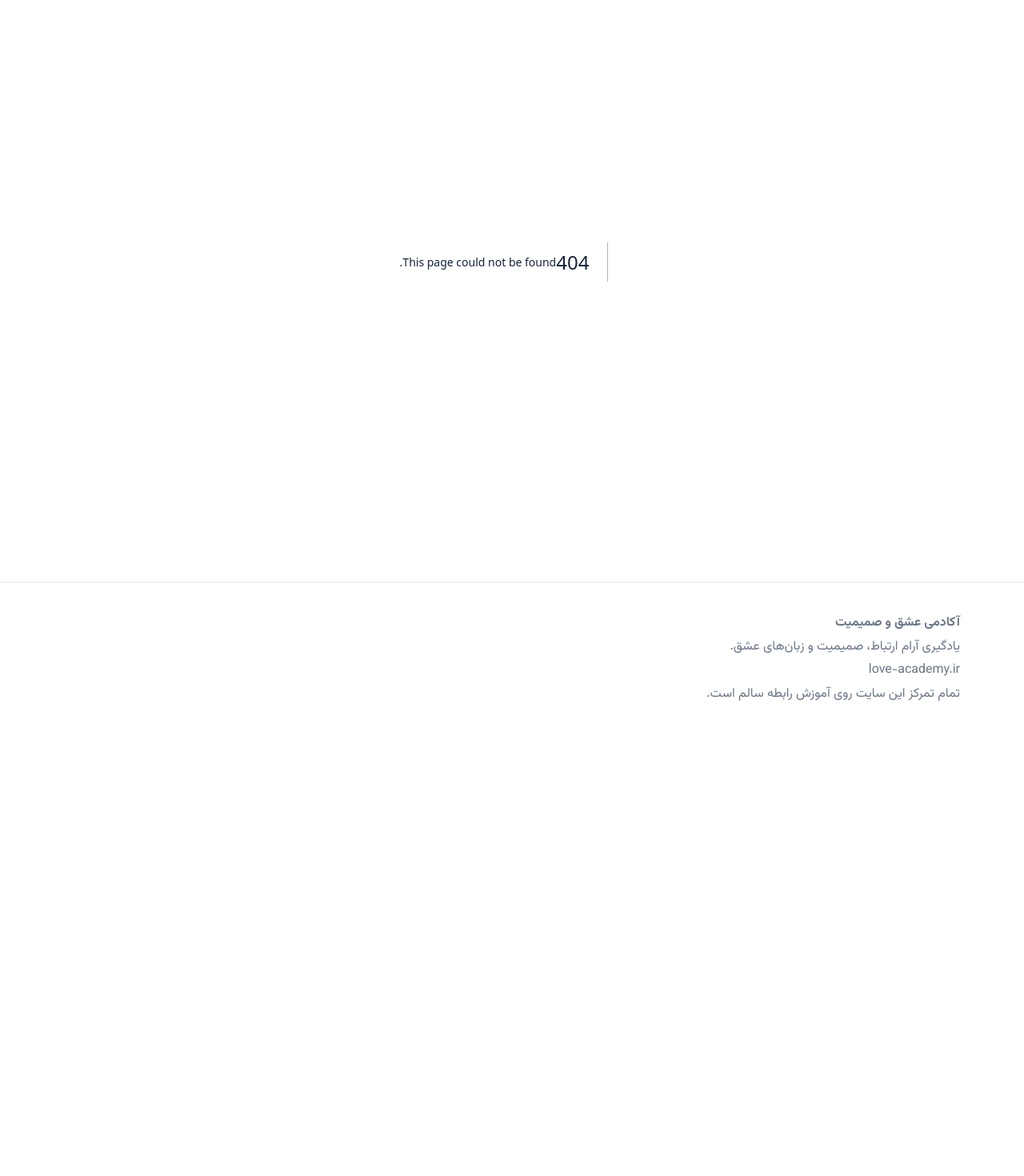
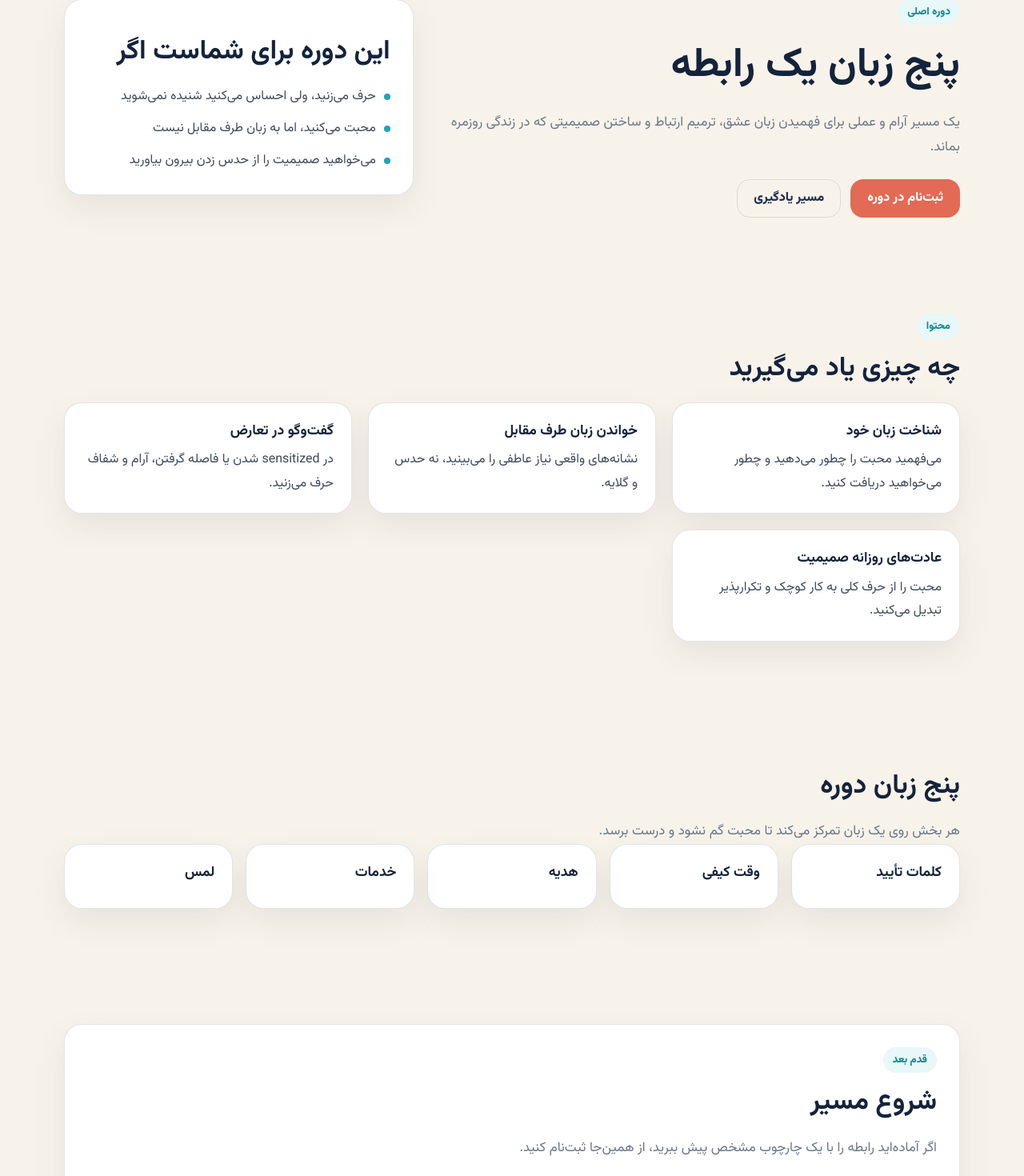
Before and after one commit to reyhanebehmaneshrad-cmd/Love-academy, a Next.js app: page /course in a window 1280 px wide. Before the commit this address had no page. Shown: the part 150-1620 px from the top of the page at 80% size. Before the commit the page ends 1068 px from the top, so only its background shows below. Built offline with nearby package versions, Linux system fonts and the light colour scheme.

Commit message:
Add CoursePage component for emotional language course
This file contains the CoursePage component for a structured course on emotional language, including metadata, modules, and languages.

```diff
--- /dev/null
+++ b/app/course/page.tsx
@@ -0,0 +1,121 @@
+import type { Metadata } from "next";
+import Link from "next/link";
+
+export const metadata: Metadata = {
+  title: "دوره پنج زبان یک رابطه | آکادمی عشق و صمیمیت",
+  description:
+    "دوره ساختاریافته برای شناخت زبان عاطفی، گفت‌وگوی سالم و ساختن صمیمیت پایدار.",
+};
+
+const modules = [
+  {
+    title: "شناخت زبان خود",
+    text: "می‌فهمید محبت را چطور می‌دهید و چطور می‌خواهید دریافت کنید.",
+  },
+  {
+    title: "خواندن زبان طرف مقابل",
+    text: "نشانه‌های واقعی نیاز عاطفی را می‌بینید، نه حدس و گلایه.",
+  },
+  {
+    title: "گفت‌وگو در تعارض",
+    text: "در sensitized شدن یا فاصله گرفتن، آرام و شفاف حرف می‌زنید.",
+  },
+  {
+    title: "عادت‌های روزانه صمیمیت",
+    text: "محبت را از حرف کلی به کار کوچک و تکرارپذیر تبدیل می‌کنید.",
+  },
+];
+
+const languages = [
+  "کلمات تأیید",
+  "وقت کیفی",
+  "هدیه",
+  "خدمات",
+  "لمس",
+];
+
+export default function CoursePage() {
+  return (
+    <>
+      <section className="hero">
+        <div className="container hero-grid">
+          <div>
+            <span className="badge">دوره اصلی</span>
+            <h1>پنج زبان یک رابطه</h1>
+            <p className="lead">
+              یک مسیر آرام و عملی برای فهمیدن زبان عشق، ترمیم ارتباط
+              و ساختن صمیمیتی که در زندگی روزمره بماند.
+            </p>
+            <div className="hero-actions">
+              <a href="#register" className="btn btn-primary">
+                ثبت‌نام در دوره
+              </a>
+              <Link href="/#path" className="btn btn-ghost">
+                مسیر یادگیری
+              </Link>
+            </div>
+          </div>
+
+          <aside className="panel">
+            <h2>این دوره برای شماست اگر</h2>
+            <ul>
+              <li>حرف می‌زنید، ولی احساس می‌کنید شنیده نمی‌شوید</li>
+              <li>محبت می‌کنید، اما به زبان طرف مقابل نیست</li>
+              <li>می‌خواهید صمیمیت را از حدس زدن بیرون بیاورید</li>
+            </ul>
+          </aside>
+        </div>
+      </section>
+
+      <section className="section">
+        <div className="container">
+          <span className="badge">محتوا</span>
+          <h2>چه چیزی یاد می‌گیرید</h2>
+          <div className="grid-3">
+            {modules.map((item) => (
+              <article key={item.title} className="card">
+                <h3>{item.title}</h3>
+                <p>{item.text}</p>
+              </article>
+            ))}
+          </div>
+        </div>
+      </section>
+
+      <section className="section">
+        <div className="container">
+          <h2>پنج زبان دوره</h2>
+          <p className="lead">
+            هر بخش روی یک زبان تمرکز می‌کند تا محبت گم نشود و درست برسد.
+          </p>
+          <div className="grid-5">
+            {languages.map((title) => (
+              <article key={title} className="card">
+                <h3>{title}</h3>
+              </article>
+            ))}
+          </div>
+        </div>
+      </section>
+
+      <section id="register" className="section">
+        <div className="container panel">
+          <span className="badge">قدم بعد</span>
+          <h2>شروع مسیر</h2>
+          <p className="lead">
+            اگر آماده‌اید رابطه را با یک چارچوب مشخص پیش ببرید،
+            از همین‌جا ثبت‌نام کنید.
+          </p>
+          <div className="cta-actions">
+            <a href="mailto:hello@love-academy.ir" className="btn btn-primary">
+              درخواست ثبت‌نام
+            </a>
+            <Link href="/" className="btn btn-secondary">
+              بازگشت به صفحه اصلی
+            </Link>
+          </div>
+        </div>
+      </section>
+    </>
+  );
+  }
```
